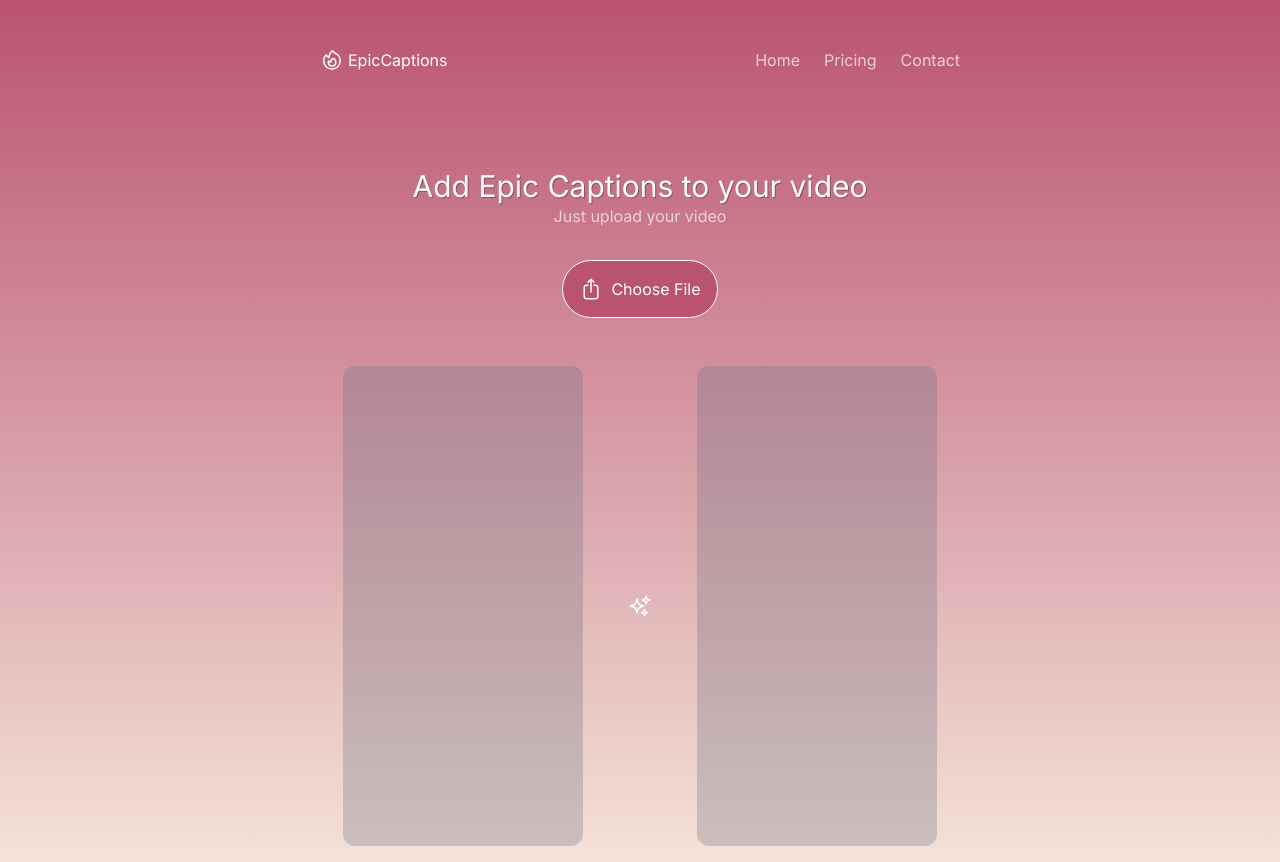
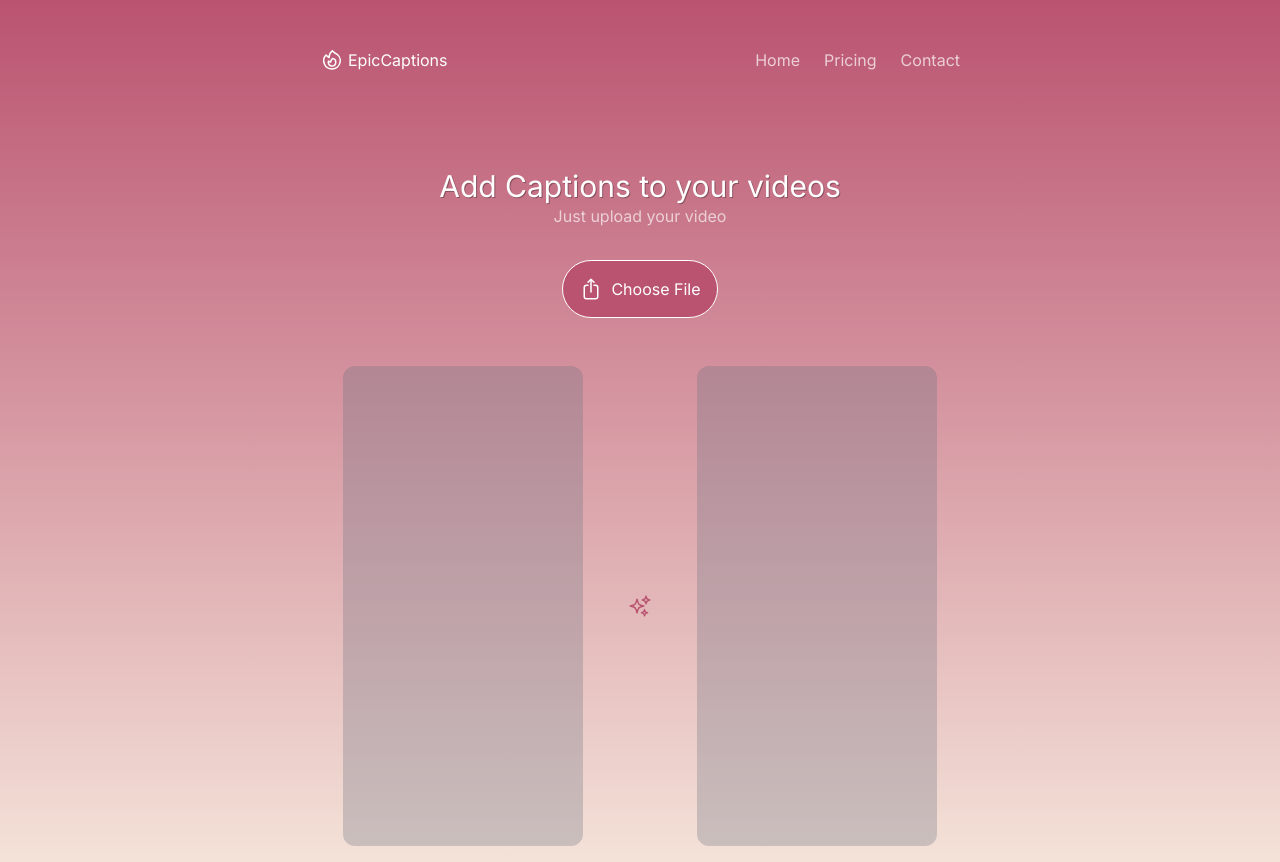
Before and after one commit to layoreo23/captions, a Next.js app: page / in a window 1280 px wide. Built offline with nearby package versions, Linux system fonts and the light colour scheme.

Commit message:
Minor Chnages

```diff
--- a/src/app/layout.js
+++ b/src/app/layout.js
@@ -1,5 +1,6 @@
 import { Inter } from "next/font/google";
 import "./globals.css";
+import Link from "next/link";
 
 const inter = Inter({ subsets: ["latin"] });
 
@@ -13,7 +14,24 @@ export default function RootLayout({ children }) {
     <html lang="en">
       <body className={`${inter.className} bg-gradient-to-b from-bg-gradient-from to-bg-gradient-to min-h-screen
       text-white`}>
-      {children}
+      <main className="p-4 max-w-2xl mx-auto">
+      <header className="flex justify-between my-8">
+      <a href="" className="flex gap-1">
+      <svg xmlns="http://www.w3.org/2000/svg" fill="none" viewBox="0 0 24 24" strokeWidth={1.5} stroke="currentColor" className="size-6">
+  <path strokeLinecap="round" strokeLinejoin="round" d="M15.362 5.214A8.252 8.252 0 0 1 12 21 8.25 8.25 0 0 1 6.038 7.047 8.287 8.287 0 0 0 9 9.601a8.983 8.983 0 0 1 3.361-6.867 8.21 8.21 0 0 0 3 2.48Z" />
+  <path strokeLinecap="round" strokeLinejoin="round" d="M12 18a3.75 3.75 0 0 0 .495-7.468 5.99 5.99 0 0 0-1.925 3.547 5.975 5.975 0 0 1-2.133-1.001A3.75 3.75 0 0 0 12 18Z" />
+</svg>
+
+        <span>EpicCaptions</span>
+        </a>
+      <nav className="flex gap-6 text-white/70">
+        <Link href="/">Home</Link>
+        <Link href="/pricing">Pricing</Link>
+        <a href="mailto:xyz@gmail.com">Contact</a>
+      </nav>
+    </header>
+        {children}
+      </main>
       </body>
     </html>
   );
--- a/src/app/page.js
+++ b/src/app/page.js
@@ -1,49 +1,21 @@
-
+import DemoSection from "@/components/DemoSection";
+import PageHeaders from "@/components/PageHeaders";
+import UploadIcon from "@/components/uploadIcon";
 export default function Home() {
   return (
-  <main className="p-4 max-w-2xl mx-auto">
-    <header className="flex justify-between my-8">
-      <a href="" className="flex gap-1">
-      <svg xmlns="http://www.w3.org/2000/svg" fill="none" viewBox="0 0 24 24" strokeWidth={1.5} stroke="currentColor" className="size-6">
-  <path strokeLinecap="round" strokeLinejoin="round" d="M15.362 5.214A8.252 8.252 0 0 1 12 21 8.25 8.25 0 0 1 6.038 7.047 8.287 8.287 0 0 0 9 9.601a8.983 8.983 0 0 1 3.361-6.867 8.21 8.21 0 0 0 3 2.48Z" />
-  <path strokeLinecap="round" strokeLinejoin="round" d="M12 18a3.75 3.75 0 0 0 .495-7.468 5.99 5.99 0 0 0-1.925 3.547 5.975 5.975 0 0 1-2.133-1.001A3.75 3.75 0 0 0 12 18Z" />
-</svg>
+    <>
 
-        <span>EpicCaptions</span>
-        </a>
-      <nav className="flex gap-6 text-white/70">
-        <a href="">Home</a>
-        <a href="">Pricing</a>
-        <a href="">Contact</a>
-      </nav>
-
-    </header>
-    <div className="text-center mt-24 mb-8">
-      <h1 className="text-3xl" style={{textShadow: '1px 1px 0 rgba(0,0,0,.3'}}>
-        Add Epic Captions to your video
-      </h1>
-      <h2 className="text-white/65">Just upload your video </h2>
-    </div>
+    <PageHeaders
+    h1Text={'Add Captions to your videos'}
+    h2Text={'Just upload your video'}
+    />
     <div className="text-center">
       <button className="bg-custom-pink py-4 px-4 rounded-full inline-flex gap-2 border border-white">
-      <svg xmlns="http://www.w3.org/2000/svg" fill="none" viewBox="0 0 24 24" strokeWidth={1.5} stroke="currentColor" className="size-6">
-  <path strokeLinecap="round" strokeLinejoin="round" d="M9 8.25H7.5a2.25 2.25 0 0 0-2.25 2.25v9a2.25 2.25 0 0 0 2.25 2.25h9a2.25 2.25 0 0 0 2.25-2.25v-9a2.25 2.25 0 0 0-2.25-2.25H15m0-3-3-3m0 0-3 3m3-3V15" />
-</svg>
-
+        <UploadIcon/>
         <span>Choose File</span>
-        </button>
+      </button>
     </div>
-    <div className="flex justify-around mt-12 items-center">
-      <div className="bg-gray-500/30 w-[240px] h-[480px] rounded-xl"></div>
-      <div>
-      <svg xmlns="http://www.w3.org/2000/svg" fill="none" viewBox="0 0 24 24" strokeWidth={1.5} stroke="currentColor" className="size-6">
-  <path strokeLinecap="round" strokeLinejoin="round" d="M9.813 15.904 9 18.75l-.813-2.846a4.5 4.5 0 0 0-3.09-3.09L2.25 12l2.846-.813a4.5 4.5 0 0 0 3.09-3.09L9 5.25l.813 2.846a4.5 4.5 0 0 0 3.09 3.09L15.75 12l-2.846.813a4.5 4.5 0 0 0-3.09 3.09ZM18.259 8.715 18 9.75l-.259-1.035a3.375 3.375 0 0 0-2.455-2.456L14.25 6l1.036-.259a3.375 3.375 0 0 0 2.455-2.456L18 2.25l.259 1.035a3.375 3.375 0 0 0 2.456 2.456L21.75 6l-1.035.259a3.375 3.375 0 0 0-2.456 2.456ZM16.894 20.567 16.5 21.75l-.394-1.183a2.25 2.25 0 0 0-1.423-1.423L13.5 18.75l1.183-.394a2.25 2.25 0 0 0 1.423-1.423l.394-1.183.394 1.183a2.25 2.25 0 0 0 1.423 1.423l1.183.394-1.183.394a2.25 2.25 0 0 0-1.423 1.423Z" />
-</svg>
-
-      </div>
-      <div className="bg-gray-500/30 w-[240px] h-[480px] rounded-xl"></div>
-
-    </div>
-  </main>
+    <DemoSection/>
+  </>
   );
 }
--- /dev/null
+++ b/src/components/DemoSection.js
@@ -0,0 +1,13 @@
+import SparkleIcon from "@/components/sparkleIcon";
+export default function DemoSection(){
+    return(
+        <section className="flex justify-around mt-12 items-center">
+      <div className="bg-gray-500/30 w-[240px] h-[480px] rounded-xl"></div>
+      <div>
+        <SparkleIcon />
+      </div>
+      <div className="bg-gray-500/30 w-[240px] h-[480px] rounded-xl"></div>
+
+    </section>
+    );
+}
--- /dev/null
+++ b/src/components/PageHeaders.js
@@ -0,0 +1,15 @@
+export default function PageHeaders({
+    h1Text = 'Hello',
+    h2Text = 'Subheader',
+}){
+    return(
+    <section className="text-center mt-24 mb-8">
+      <h1 className="text-3xl" style={{textShadow: '1px 1px 0 rgba(0,0,0,.3'}}>
+        {h1Text}
+      </h1>
+      <h2 className="text-white/65">
+        {h2Text}
+      </h2>
+    </section>
+    );
+}
--- /dev/null
+++ b/src/components/sparkleIcon.js
@@ -0,0 +1,7 @@
+export default function SparkleIcon({className = "w-6 h-6", color = "#BA5370"}) {
+  return (
+    <svg xmlns="http://www.w3.org/2000/svg" fill="none" viewBox="0 0 24 24" strokeWidth={1.5} stroke={color} className={className}>
+      <path strokeLinecap="round" strokeLinejoin="round" d="M9.813 15.904 9 18.75l-.813-2.846a4.5 4.5 0 0 0-3.09-3.09L2.25 12l2.846-.813a4.5 4.5 0 0 0 3.09-3.09L9 5.25l.813 2.846a4.5 4.5 0 0 0 3.09 3.09L15.75 12l-2.846.813a4.5 4.5 0 0 0-3.09 3.09ZM18.259 8.715 18 9.75l-.259-1.035a3.375 3.375 0 0 0-2.455-2.456L14.25 6l1.036-.259a3.375 3.375 0 0 0 2.455-2.456L18 2.25l.259 1.035a3.375 3.375 0 0 0 2.456 2.456L21.75 6l-1.035.259a3.375 3.375 0 0 0-2.456 2.456ZM16.894 20.567 16.5 21.75l-.394-1.183a2.25 2.25 0 0 0-1.423-1.423L13.5 18.75l1.183-.394a2.25 2.25 0 0 0 1.423-1.423l.394-1.183.394 1.183a2.25 2.25 0 0 0 1.423 1.423l1.183.394-1.183.394a2.25 2.25 0 0 0-1.423 1.423Z" />
+    </svg>
+  );
+}
--- /dev/null
+++ b/src/components/uploadIcon.js
@@ -0,0 +1,6 @@
+export default function UploadIcon({className = "size-6"}){
+    return (<svg xmlns="http://www.w3.org/2000/svg" fill="none" viewBox="0 0 24 24" strokeWidth={1.5} stroke="currentColor" className={className}>
+  <path strokeLinecap="round" strokeLinejoin="round" d="M9 8.25H7.5a2.25 2.25 0 0 0-2.25 2.25v9a2.25 2.25 0 0 0 2.25 2.25h9a2.25 2.25 0 0 0 2.25-2.25v-9a2.25 2.25 0 0 0-2.25-2.25H15m0-3-3-3m0 0-3 3m3-3V15" />
+</svg>
+);
+}
```
Also changed, not shown: 1 other file (tests, documents, lock files or other folders).
